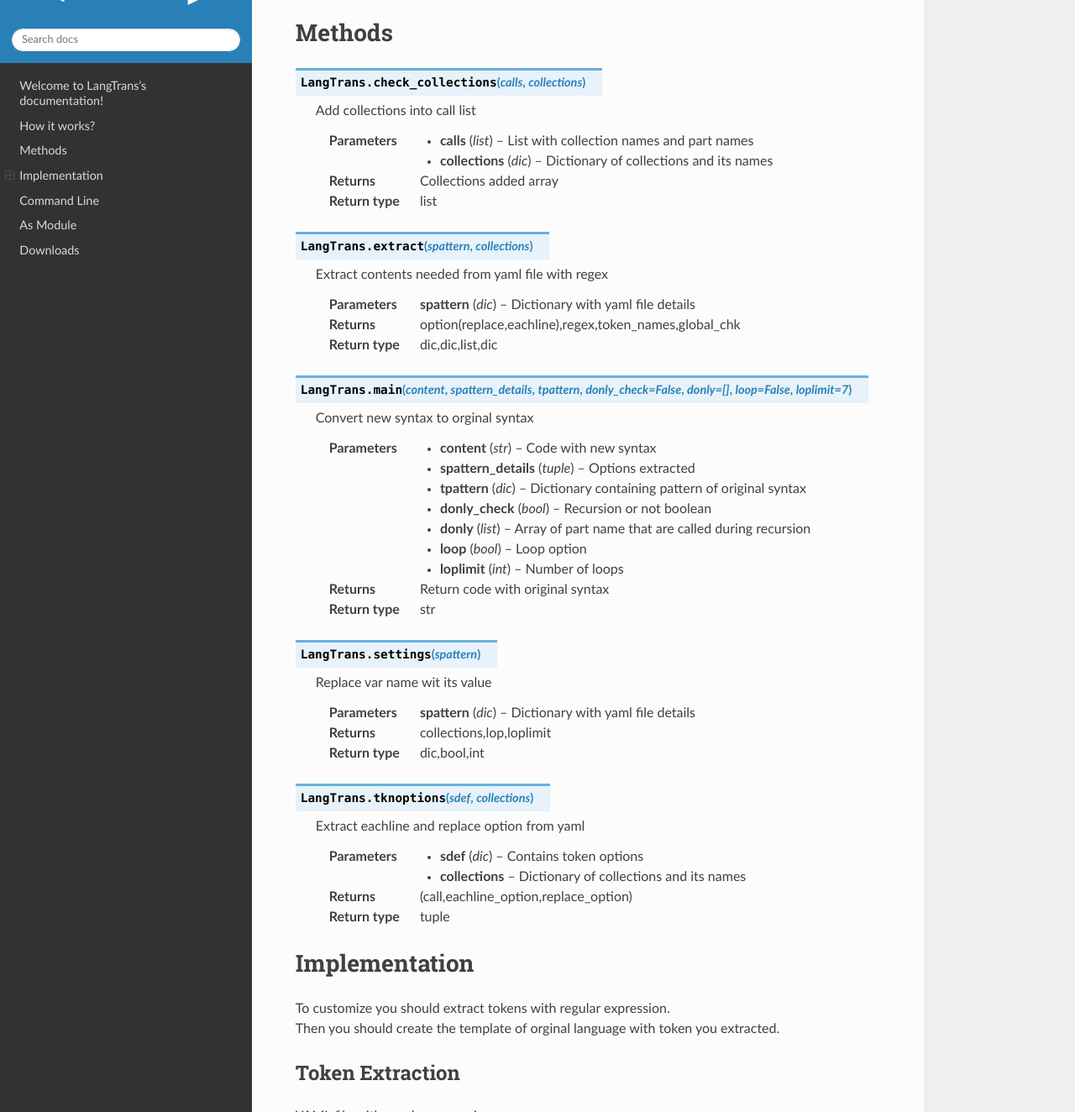
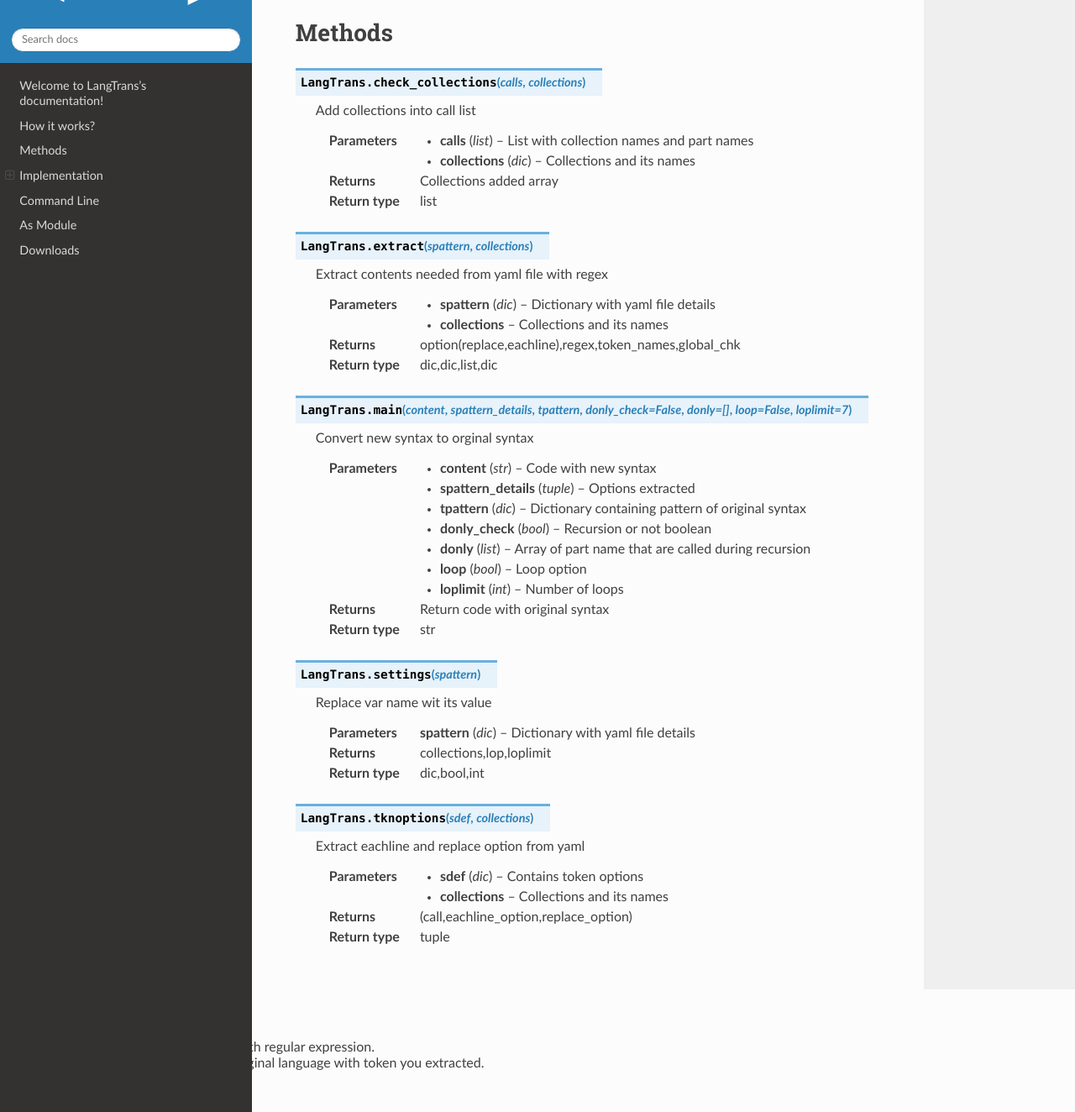
Before and after one commit to LangTrans/LangTrans, a Sphinx documentation site: the page built from docs/index.rst, in a window 1280 px wide and 1400 px high, scrolled down 502 px, cut to the strip 76-1400 px from the top of the window. Shown: the whole strip at 84% size. Built offline with Sphinx 7.4.7 and the Read the Docs theme 2.0.0, drawn with Linux system fonts in a browser that asks for light colours.

Commit message:
collections added  to extract function

```diff
--- a/docs/index.rst
+++ b/docs/index.rst
@@ -40,7 +40,7 @@ Methods
 	<dt class="field-odd">Parameters</dt>
 	<dd class="field-odd"><ul class="simple">
 	<li><p><strong>calls</strong> (<em>list</em>) – List with collection names and part names</p></li>
-	<li><p><strong>collections</strong> (<em>dic</em>) – Dictionary of collections and its names</p></li>
+	<li><p><strong>collections</strong> (<em>dic</em>) – Collections and its names</p></li>
 	</ul>
 	</dd>
 	<dt class="field-even">Returns</dt>
@@ -58,7 +58,10 @@ Methods
 	<dd><p>Extract contents needed from yaml file with regex</p>
 	<dl class="field-list simple">
 	<dt class="field-odd">Parameters</dt>
-	<dd class="field-odd"><p><strong>spattern</strong> (<em>dic</em>) – Dictionary with yaml file details</p>
+	<dd class="field-odd"><ul class="simple">
+	<li><p><strong>spattern</strong> (<em>dic</em>) – Dictionary with yaml file details</p></li>
+	<li><p><strong>collections</strong> – Collections and its names</p></li>
+	</ul>
 	</dd>
 	<dt class="field-even">Returns</dt>
 	<dd class="field-even"><p>option(replace,eachline),regex,token_names,global_chk</p>
@@ -119,7 +122,7 @@ Methods
 	<dt class="field-odd">Parameters</dt>
 	<dd class="field-odd"><ul class="simple">
 	<li><p><strong>sdef</strong> (<em>dic</em>) – Contains token options</p></li>
-	<li><p><strong>collections</strong> – Dictionary of collections and its names</p></li>
+	<li><p><strong>collections</strong> – Collections and its names</p></li>
 	</ul>
 	</dd>
 	<dt class="field-even">Returns</dt>
@@ -130,6 +133,8 @@ Methods
 	</dd>
 	</dl>
 	</dd></dl>
+
+	</div>
 
 	</div>
 
```
